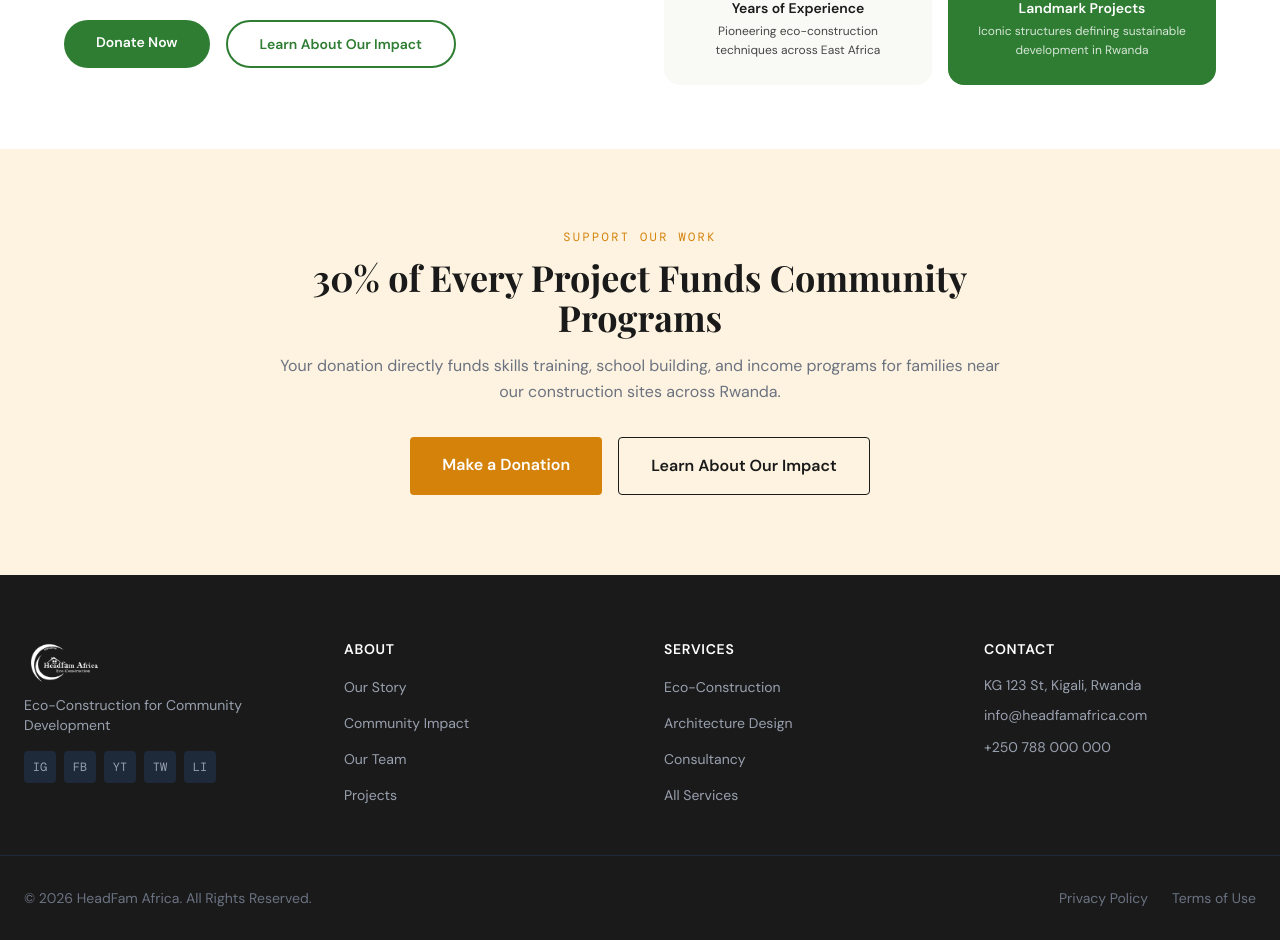
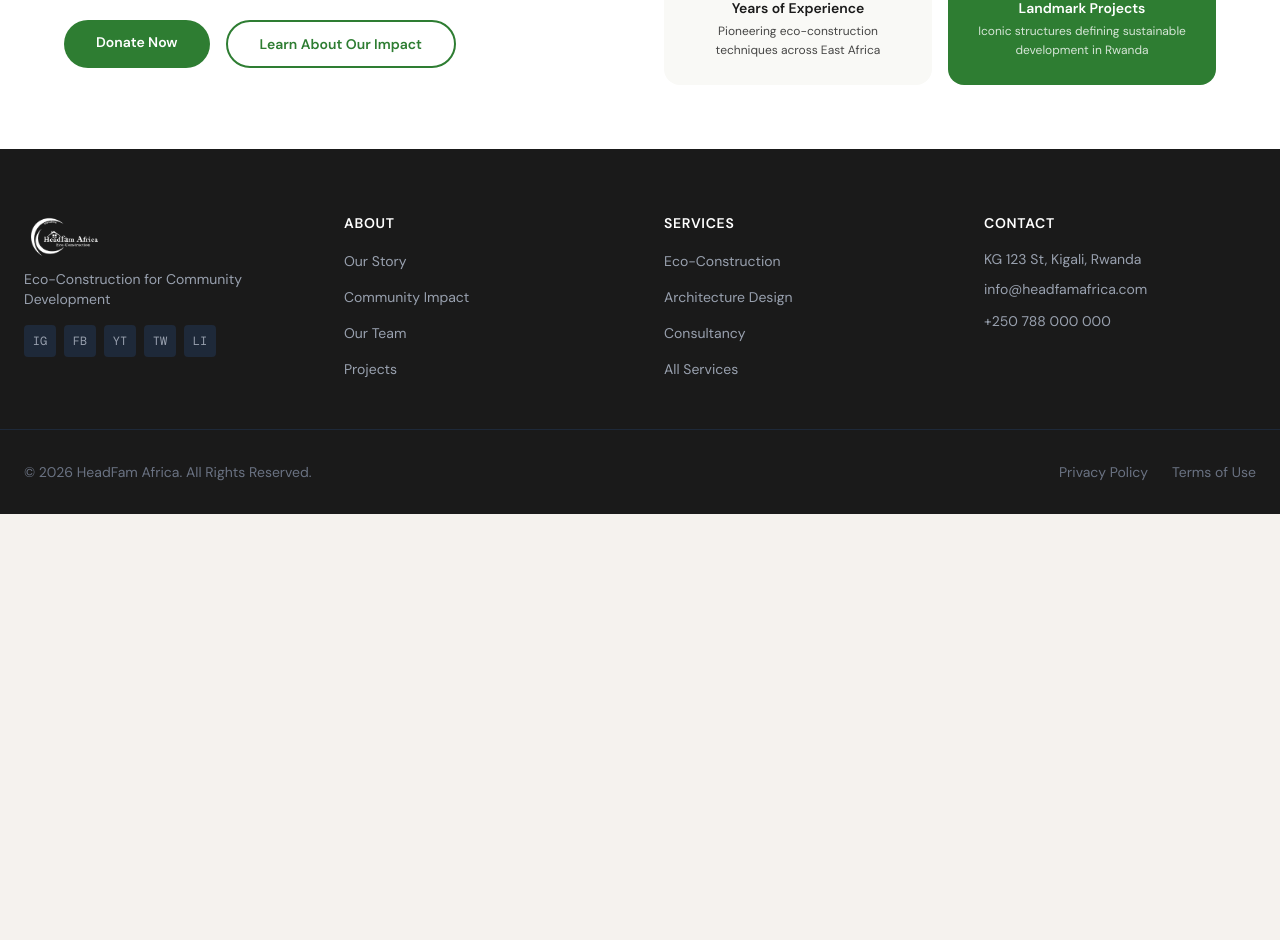
Before and after one commit to muhorakeye/Headfam, a React (Vite) app: page / in a window 1280 px wide. Shown: the part 2768-3708 px from the top of the page. After the commit the page ends 3282 px from the top, so only its background shows below. Built offline with nearby package versions, Linux system fonts and the light colour scheme.

Commit message:
Fix: removed DonationCTA on each page

```diff
--- a/src/components/sections/Donate/DonationCTA.tsx
+++ /dev/null
@@ -1,42 +0,0 @@
-// Reusable donation call-to-action section — used at the bottom of multiple pages
-import { Link } from 'react-router-dom';
-import { SectionLabel } from '../../ui';
-import { useIntersectionObserver } from '../../../hooks/useIntersectionObserver';
-
-export function DonationCTA() {
-  const [ref, isVisible] = useIntersectionObserver();
-
-  return (
-    <section className="bg-amber-light py-20">
-      <div
-        ref={ref}
-        className={`max-w-3xl mx-auto px-6 text-center transition-all duration-700 ${
-          isVisible ? 'opacity-100 translate-y-0' : 'opacity-0 translate-y-8'
-        }`}
-      >
-        <SectionLabel color="amber">Support Our Work</SectionLabel>
-        <h2 className="font-display text-3xl md:text-4xl font-bold text-charcoal mb-4">
-          30% of Every Project Funds Community Programs
-        </h2>
-        <p className="font-body text-base text-muted mb-8 leading-relaxed">
-          Your donation directly funds skills training, school building, and income programs
-          for families near our construction sites across Rwanda.
-        </p>
-        <div className="flex flex-col sm:flex-row gap-4 justify-center">
-          <Link
-            to="/donate"
-            className="font-body font-semibold bg-amber text-white px-8 py-4 rounded-sm hover:bg-amber/90 transition-colors"
-          >
-            Make a Donation
-          </Link>
-          <Link
-            to="/community"
-            className="font-body font-semibold border border-charcoal text-charcoal px-8 py-4 rounded-sm hover:bg-charcoal hover:text-white transition-colors"
-          >
-            Learn About Our Impact
-          </Link>
-        </div>
-      </div>
-    </section>
-  );
-}
--- a/src/components/sections/Donate/index.ts
+++ /dev/null
@@ -1 +0,0 @@
-export { DonationCTA } from './DonationCTA';
--- a/src/components/sections/DonationCTA.tsx
+++ /dev/null
@@ -1,42 +0,0 @@
-// Reusable donation call-to-action section — used at the bottom of multiple pages
-import { Link } from 'react-router-dom';
-import { SectionLabel } from '../ui';
-import { useIntersectionObserver } from '../../hooks/useIntersectionObserver';
-
-export function DonationCTA() {
-  const [ref, isVisible] = useIntersectionObserver();
-
-  return (
-    <section className="bg-amber-light py-20">
-      <div
-        ref={ref}
-        className={`max-w-3xl mx-auto px-6 text-center transition-all duration-700 ${
-          isVisible ? 'opacity-100 translate-y-0' : 'opacity-0 translate-y-8'
-        }`}
-      >
-        <SectionLabel color="amber">Support Our Work</SectionLabel>
-        <h2 className="font-display text-3xl md:text-4xl font-bold text-charcoal mb-4">
-          30% of Every Project Funds Community Programs
-        </h2>
-        <p className="font-body text-base text-muted mb-8 leading-relaxed">
-          Your donation directly funds skills training, school building, and income programs
-          for families near our construction sites across Rwanda.
-        </p>
-        <div className="flex flex-col sm:flex-row gap-4 justify-center">
-          <Link
-            to="/donate"
-            className="font-body font-semibold bg-amber text-white px-8 py-4 rounded-sm hover:bg-amber/90 transition-colors"
-          >
-            Make a Donation
-          </Link>
-          <Link
-            to="/community"
-            className="font-body font-semibold border border-charcoal text-charcoal px-8 py-4 rounded-sm hover:bg-charcoal hover:text-white transition-colors"
-          >
-            Learn About Our Impact
-          </Link>
-        </div>
-      </div>
-    </section>
-  );
-}
--- a/src/components/sections/index.ts
+++ b/src/components/sections/index.ts
@@ -1,3 +1,2 @@
 // Re-exports all section components by page
 export { ImpactStats, HeroCarousel, WhatWeBuild, OurWork, SupportOurWork, DonateBanner } from './Home';
-export { DonationCTA } from './Donate';
--- a/src/pages/AboutPage.tsx
+++ b/src/pages/AboutPage.tsx
@@ -1,7 +1,6 @@
 // AboutPage — company story, mission, team, values
 // Sections to be built in next phase
 import { PageHero } from '../components/layout';
-import { DonationCTA } from '../components/sections';
 
 export function AboutPage() {
   return (
@@ -17,7 +16,7 @@ export function AboutPage() {
           </h2>
         </div>
       </section>
-      <DonationCTA />
+
     </main>
   );
 }
--- a/src/pages/CommunityPage.tsx
+++ b/src/pages/CommunityPage.tsx
@@ -2,7 +2,6 @@
 // Sections to be built in next phase
 import { PageHero } from '../components/layout';
 import { ImpactStats } from '../components/sections';
-import { DonationCTA } from '../components/sections';
 
 export function CommunityPage() {
   return (
@@ -19,7 +18,7 @@ export function CommunityPage() {
           </h2>
         </div>
       </section>
-      <DonationCTA />
+
     </main>
   );
 }
--- a/src/pages/HomePage.tsx
+++ b/src/pages/HomePage.tsx
@@ -1,6 +1,6 @@
 // HomePage — hero, impact stats, services overview, featured projects, community, donate CTA
 // Sections to be built in next phase
-import { ImpactStats, DonationCTA, WhatWeBuild, OurWork, SupportOurWork } from '../components/sections';
+import { ImpactStats, WhatWeBuild, OurWork, SupportOurWork } from '../components/sections';
 // @ts-ignore — plain JSX component, no type declarations
 import HeroCarousel from '../components/sections/Home/HeroCarousel';
 
@@ -17,7 +17,6 @@ export function HomePage() {
 
       <SupportOurWork />
 
-      <DonationCTA />
     </main>
   );
 }
```
